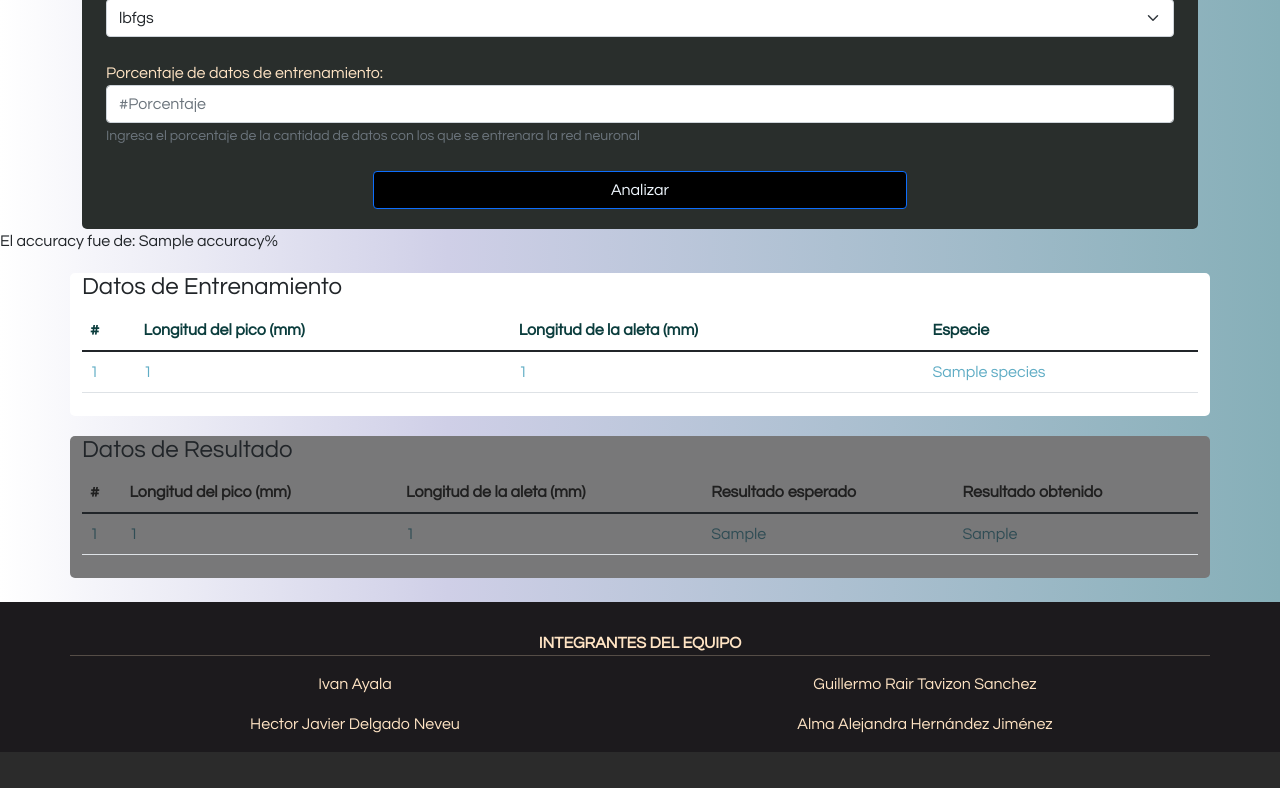
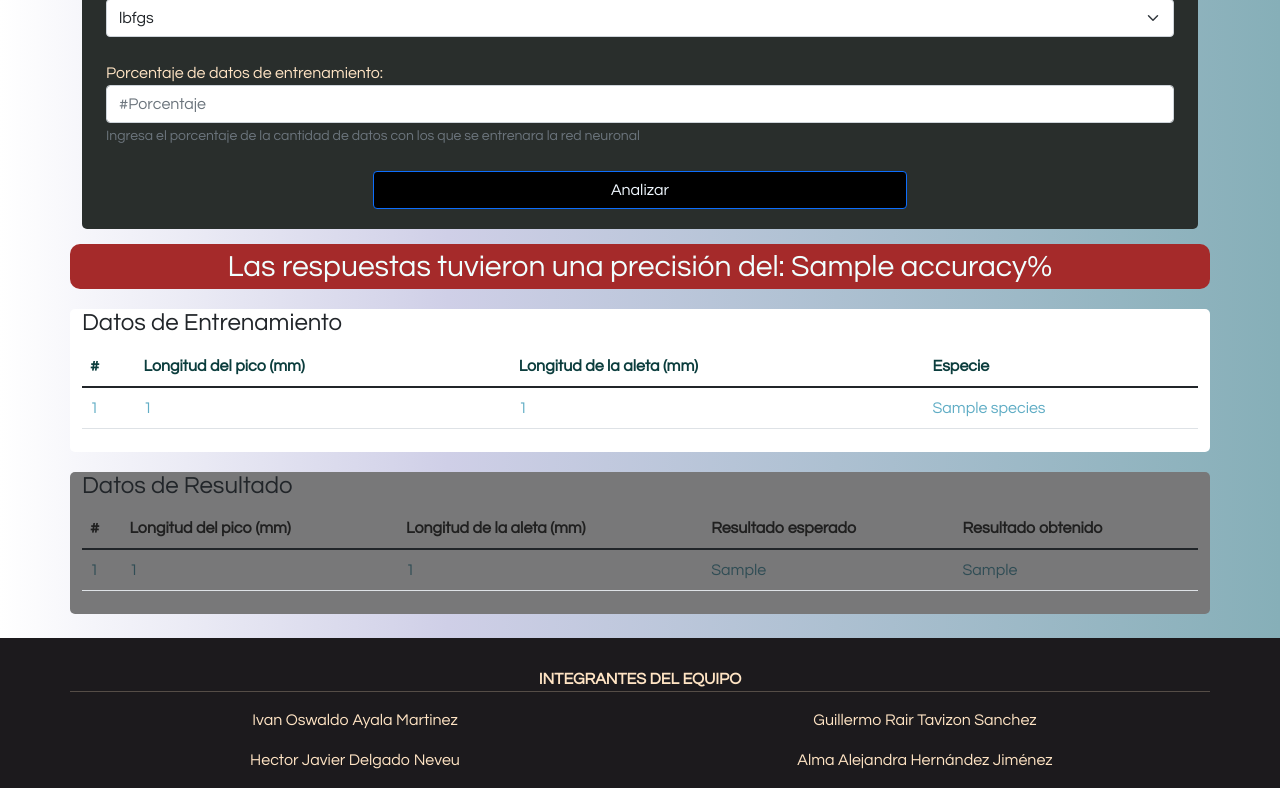
Before and after one commit to ivansteezy/PenguinGuesser, a Django app: template PenguinGuesser/Guesser/templates/homepage/index.html in a window 1280 px wide. Shown: the part 1080-1868 px from the top of the page. Before the commit the page ends 1832 px from the top, so only its background shows below. Run offline with Django 3.2, Linux system fonts and the light colour scheme; tables that the repository leaves empty hold one stand-in row (values such as "Sample post"); the template is opened without the code that fills it: values that come from a table or form of the project are taken from there, most other values are stand-ins (such as "Sample title", 1, 10 or a date in 2020); some libraries are stand-ins or nearby versions.

Commit message:
Detalle estético de vista final - accuracy
Correccion con css del detalle de accuracy, para centrarlo.

```diff
--- a/PenguinGuesser/Guesser/templates/homepage/index.html
+++ b/PenguinGuesser/Guesser/templates/homepage/index.html
@@ -126,6 +126,15 @@
         display:inline-block;
     }
 
+    .acurancy {
+        text-align: center;
+        background-color: brown;
+        color:azure;
+        font-size: 30px;
+        border-radius: 10px;
+        margin-top: 15px;
+    }
+
 </style>
 
 <body>
@@ -217,9 +226,12 @@
     </div>
 </div>
 
-{% if accuracy %}
-    <label>El accuracy fue de: {{accuracy}}%</label>
-{% endif %}
+<div class="container acurancy">
+    {% if accuracy %}
+    <label>Las respuestas tuvieron una precisión del: {{accuracy}}%</label>
+    {% endif %}
+</div>
+
 
 <!--------------------------------------------------- TABLAS ---------------------------------------------->
 
@@ -299,7 +311,7 @@
         </div>
         <div class="row">
             <div class="col-6">
-                <p>Ivan Ayala</p>
+                <p>Ivan Oswaldo Ayala Martinez</p>
                 <p>Hector Javier Delgado Neveu</p>
             </div>
 
```
